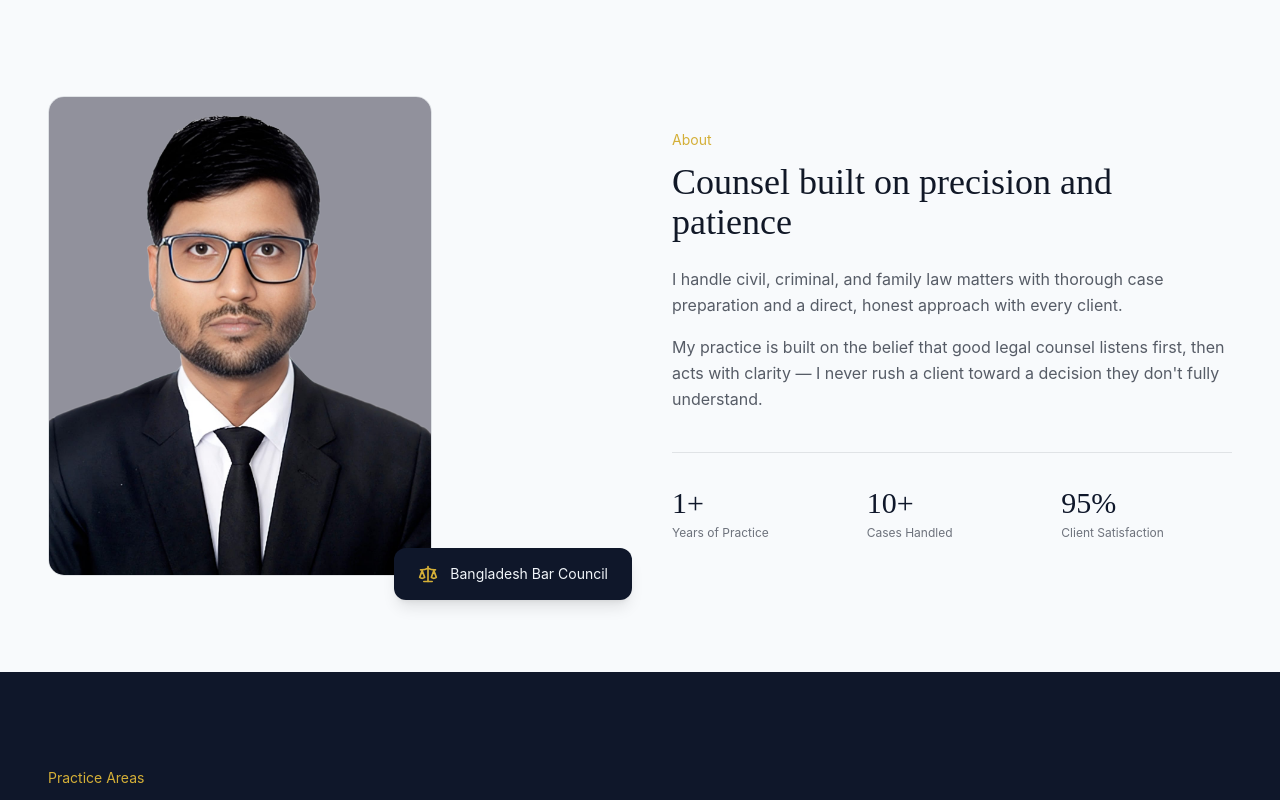
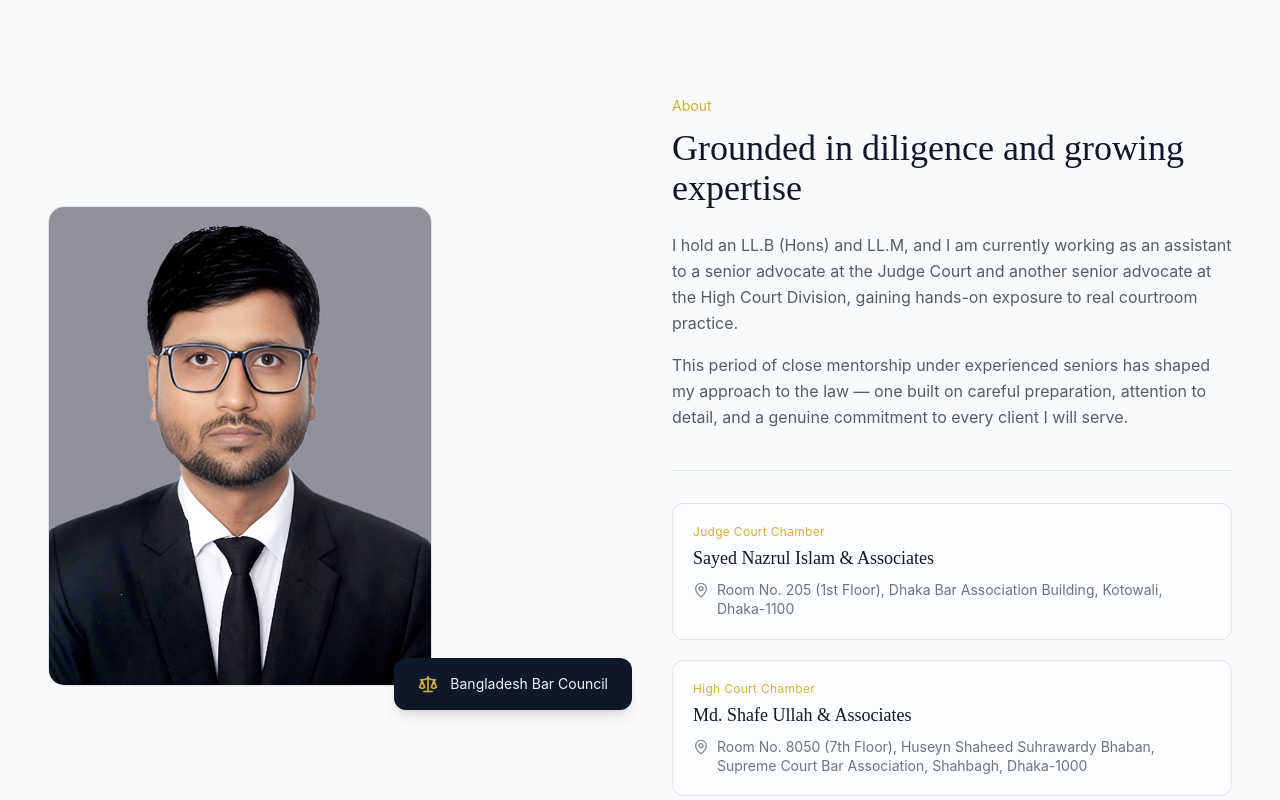
Before and after one commit to riemetoba/advocate-md_yousuf-portfolio, a React (Vite) app: page / in a window 1280 px wide. Shown: the part 800-1600 px from the top of the page. Built offline with nearby package versions, Linux system fonts and the light colour scheme.

Commit message:
feat: add senior advocate chamber details to about section

```diff
--- a/src/components/sections/About.jsx
+++ b/src/components/sections/About.jsx
@@ -1,13 +1,22 @@
 import { motion } from "framer-motion";
-import { Scale } from "lucide-react";
+import { Scale, MapPin } from "lucide-react";
 import Container from "../Container";
 import Image from "../Image";
 import mdYousufAbout from "../../assets/md-yousuf-about.jpg";
 
-const stats = [
-  { value: "1+", label: "Years of Practice" },
-  { value: "10+", label: "Cases Handled" },
-  { value: "95%", label: "Client Satisfaction" },
+const chambers = [
+  {
+    court: "Judge Court Chamber",
+    firm: "Sayed Nazrul Islam & Associates",
+    address:
+      "Room No. 205 (1st Floor), Dhaka Bar Association Building, Kotowali, Dhaka-1100",
+  },
+  {
+    court: "High Court Chamber",
+    firm: "Md. Shafe Ullah & Associates",
+    address:
+      "Room No. 8050 (7th Floor), Huseyn Shaheed Suhrawardy Bhaban, Supreme Court Bar Association, Shahbagh, Dhaka-1000",
+  },
 ];
 
 const About = () => {
@@ -49,30 +58,44 @@ const About = () => {
             id="about-heading"
             className="text-3xl md:text-4xl font-serif text-charcoal mb-6"
           >
-            Counsel built on precision and patience
+            Grounded in diligence and growing expertise
           </h2>
           <p className="text-charcoal/70 leading-relaxed mb-4">
-            I handle civil, criminal, and family law matters with thorough case
-            preparation and a direct, honest approach with every client.
+            I hold an LL.B (Hons) and LL.M, and I am currently working as an
+            assistant to a senior advocate at the Judge Court and another
+            senior advocate at the High Court Division, gaining hands-on
+            exposure to real courtroom practice.
           </p>
           <p className="text-charcoal/70 leading-relaxed mb-10">
-            My practice is built on the belief that good legal counsel listens
-            first, then acts with clarity — I never rush a client toward a
-            decision they don't fully understand.
+            This period of close mentorship under experienced seniors has
+            shaped my approach to the law — one built on careful preparation,
+            attention to detail, and a genuine commitment to every client I
+            will serve.
           </p>
 
-          <dl className="grid grid-cols-3 gap-6 border-t border-navy/10 pt-8">
-            {stats.map((stat) => (
-              <div key={stat.label}>
-                <dt className="text-2xl md:text-3xl font-serif text-navy mb-1">
-                  {stat.value}
-                </dt>
-                <dd className="text-xs text-charcoal/60 leading-snug">
-                  {stat.label}
-                </dd>
+          <div className="space-y-5 border-t border-navy/10 pt-8">
+            {chambers.map((chamber) => (
+              <div
+                key={chamber.firm}
+                className="rounded-xl border border-navy/10 bg-white/60 p-5"
+              >
+                <p className="text-gold text-xs tracking-wide mb-1">
+                  {chamber.court}
+                </p>
+                <p className="text-charcoal font-serif text-lg mb-2">
+                  {chamber.firm}
+                </p>
+                <div className="flex items-start gap-2 text-charcoal/60 text-sm leading-snug">
+                  <MapPin
+                    size={16}
+                    className="text-navy/50 shrink-0 mt-0.5"
+                    aria-hidden="true"
+                  />
+                  <span>{chamber.address}</span>
+                </div>
               </div>
             ))}
-          </dl>
+          </div>
         </motion.div>
       </Container>
     </section>
--- a/src/components/sections/Hero.jsx
+++ b/src/components/sections/Hero.jsx
@@ -24,7 +24,7 @@ const Hero = () => {
         aria-hidden="true"
       />
 
-      <Container className="px-6 grid md:grid-cols-2 gap-12 items-center relative z-10 pt-24 md:pt-0">
+      <Container className="px-6 grid md:grid-cols-[1.4fr_1fr] gap-12 items-center relative z-10 pt-24 md:pt-0">
 
         <motion.div
           initial={{ opacity: 0, y: 30 }}
@@ -35,7 +35,7 @@ const Hero = () => {
             Legal Consultant, Corporate & Civil Law
           </p>
           <h1 className="text-4xl md:text-6xl font-serif text-slate leading-tight mb-6">
-         Md. Yousuf Hossain
+        Advocate Md. Yousuf Hossain
           </h1>
           <p className="text-slate/70 text-base md:text-lg max-w-md mb-10 leading-relaxed">
            Committed and precise legal counsel, helping individuals and businesses navigate modern legal complexities
```
